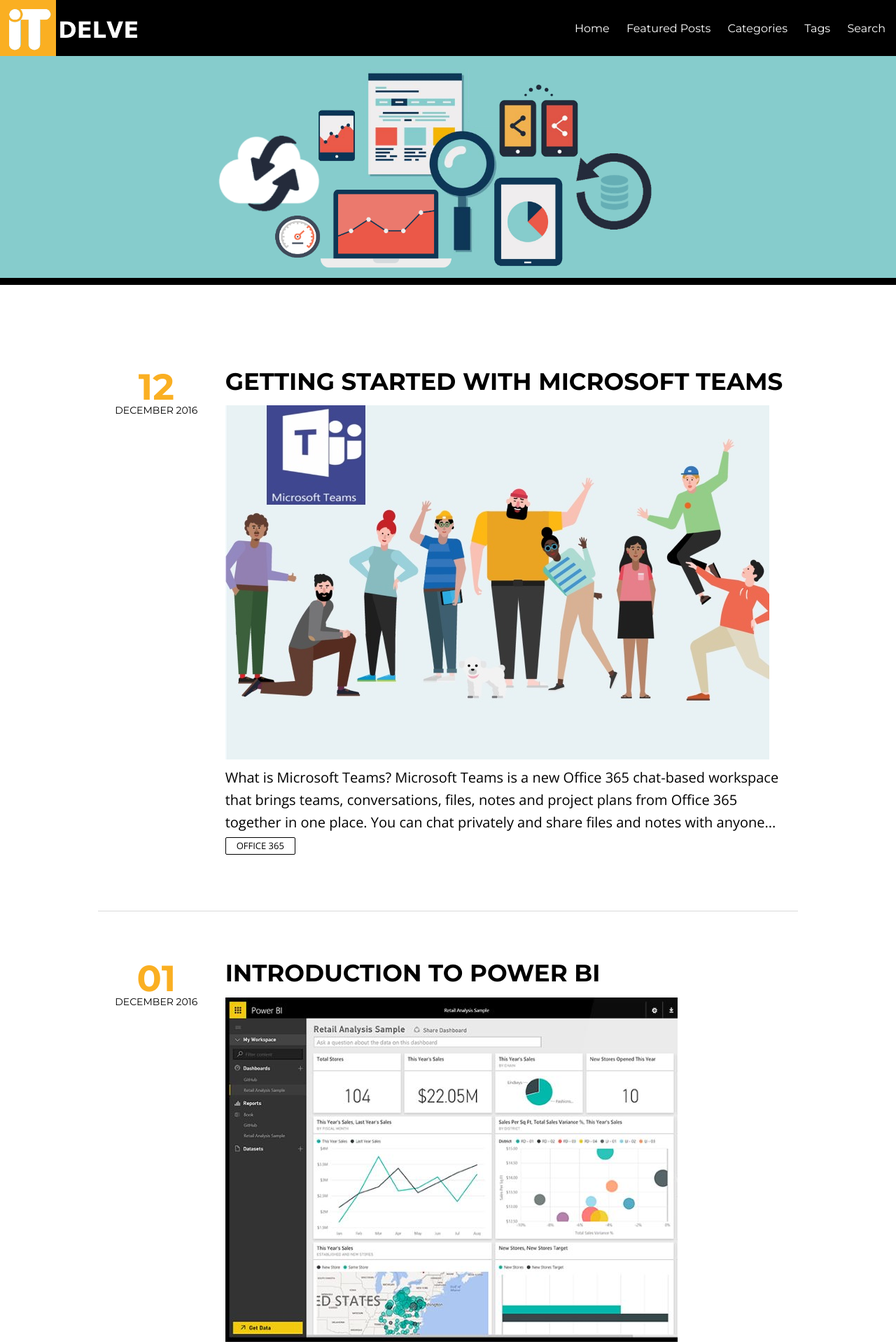
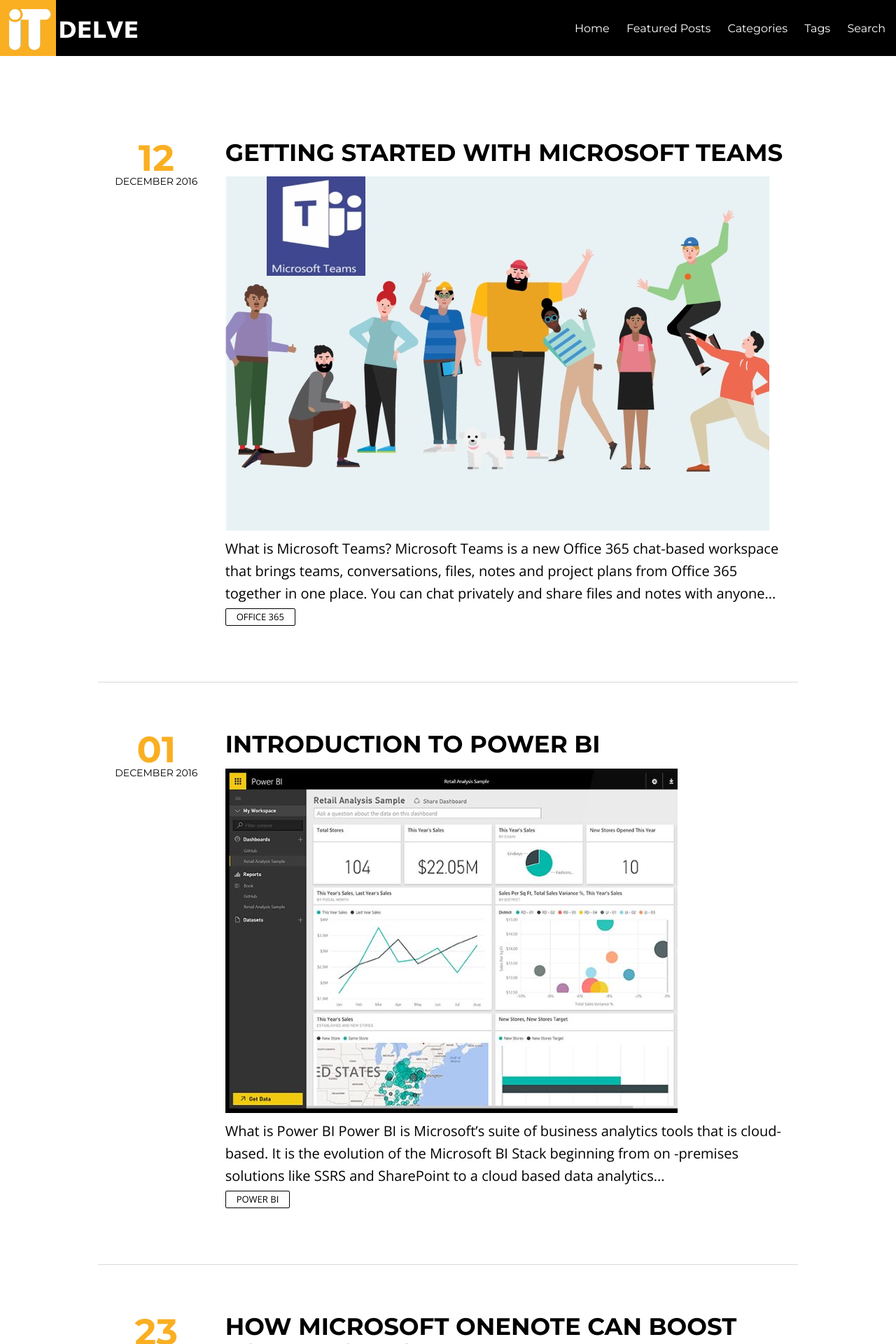
Before and after one commit to ldsouza/ldsouza.github.io, a Jekyll site: the page built from index.html, in a window 1280 px wide. Shown: the top 1920 px of the page at 70% size. Built offline with Jekyll 4.4.1, drawn with Linux system fonts in a browser that asks for light colours; nearby versions of some CDN libraries; the list of posts is cut into pages by our own code.

Commit message:
Update home.html

```diff
--- a/_layouts/home.html
+++ b/_layouts/home.html
@@ -32,9 +32,7 @@
     <div class="notepad-site-head-content" >
         <div class="notepad-site-head-bg"></div>
 
-	    	<figure>
-	<img src="{{ site.url }}/images/cover2.png" alt="IT DELVE">
-</figure>
+
 
     </div>
 </header>
```
